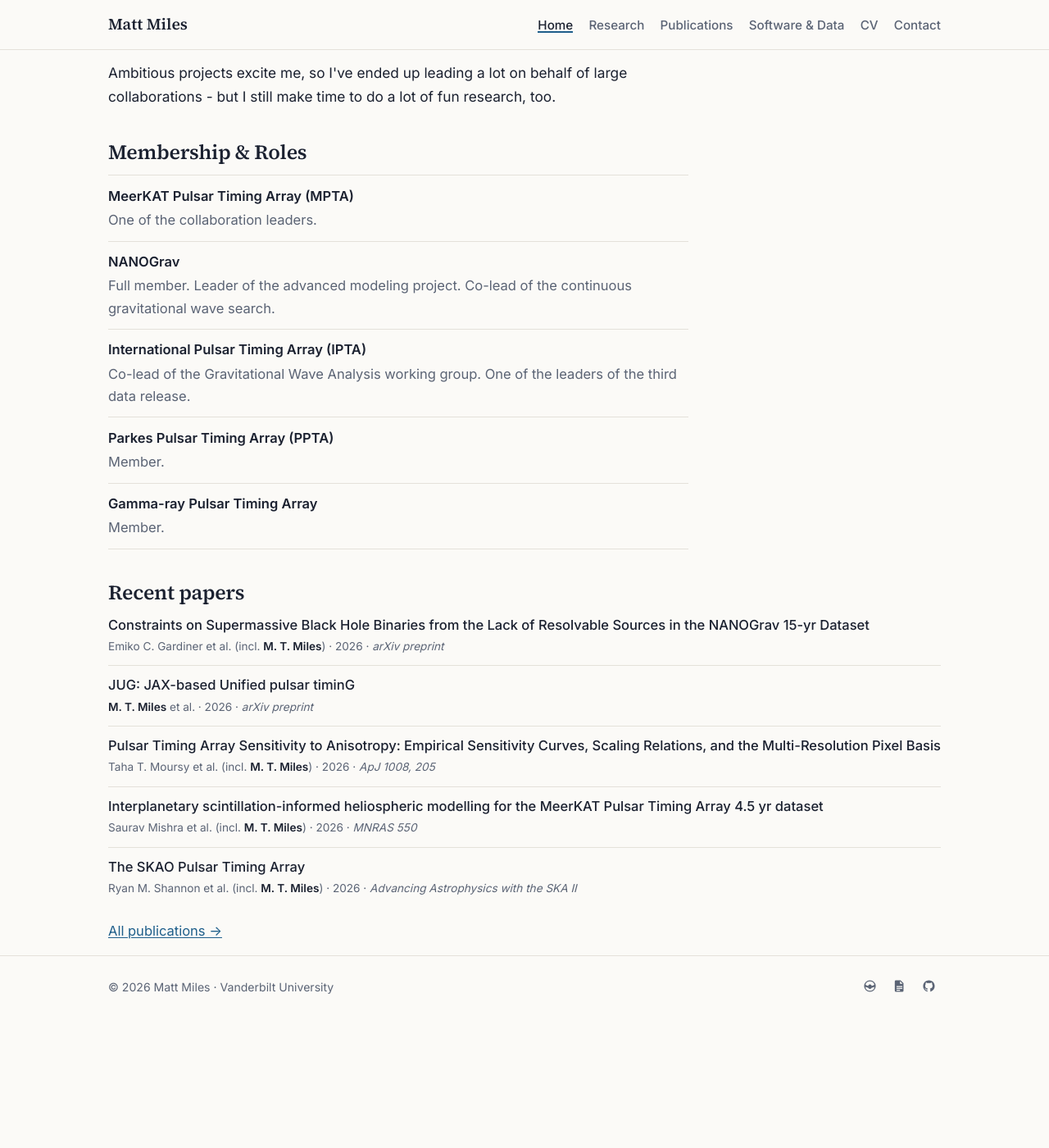
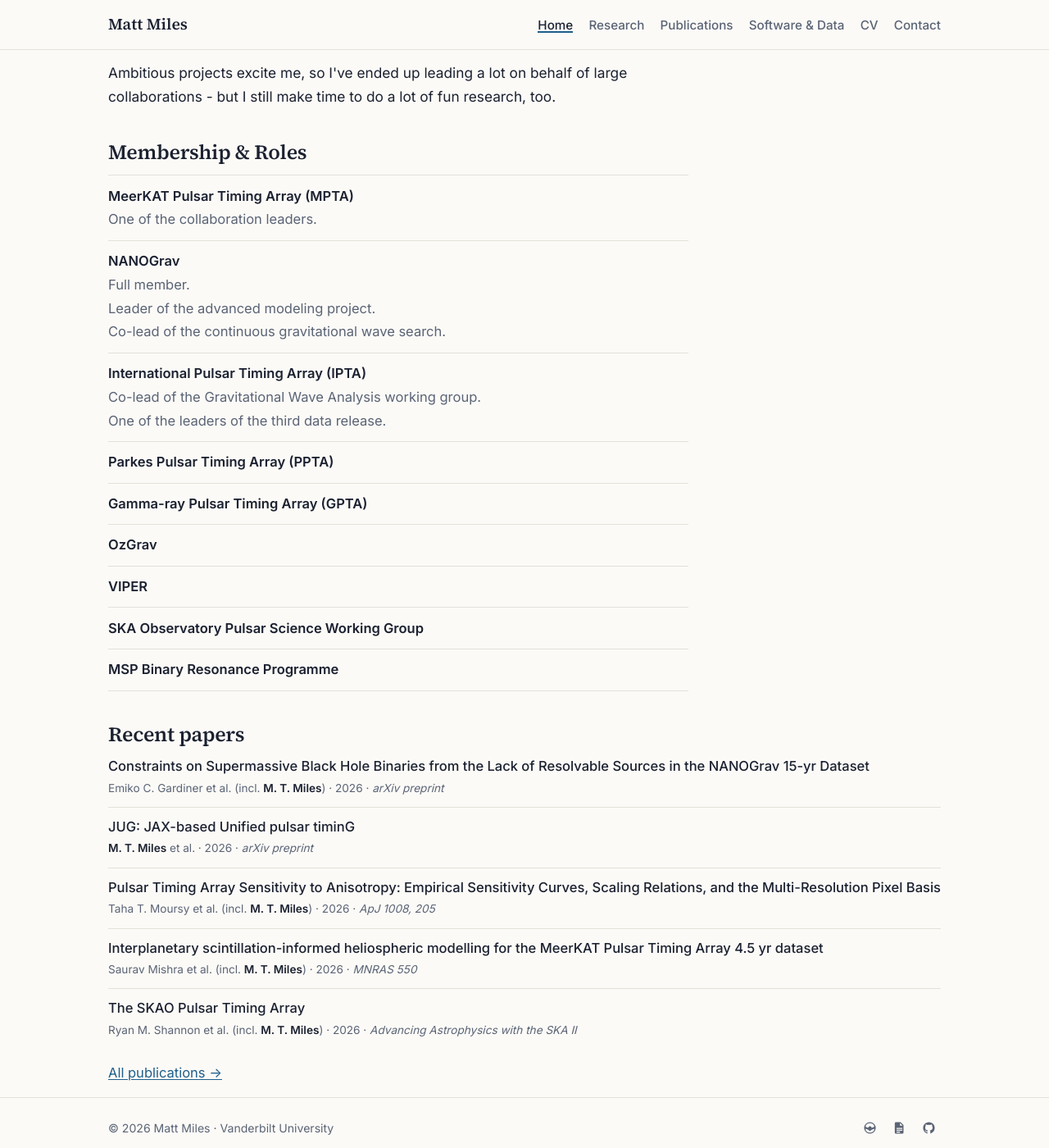
Before and after one commit to MattTMiles/MattTMiles.github.io, a Jekyll site: the page built from index.html, in a window 1280 px wide and 1400 px high, scrolled down 453 px. Shown: the whole window at 82% size. Built offline with Jekyll 4.4.1, drawn with Linux system fonts in a browser that asks for light colours; before the commit the page ends 1693 px from its top, so only the background shows below that.

Commit message:
Roles: one line per role, add OzGrav, VIPER, SKAO PSWG, MSP Binary Resonance Programme
Co-Authored-By: Claude Opus 5.5 <noreply@anthropic.com>

```diff
--- a/_data/roles.yml
+++ b/_data/roles.yml
@@ -1,14 +1,26 @@
-# Membership & Roles — shown on the home page and the CV. `url` is optional.
+# Membership & Roles — shown on the home page and the CV.
+# `url` and `roles` are optional; each item in `roles` gets its own line.
 - name: MeerKAT Pulsar Timing Array (MPTA)
   url: https://mpta-gw.github.io/
-  roles: One of the collaboration leaders.
+  roles:
+    - One of the collaboration leaders.
 - name: NANOGrav
   url: https://nanograv.org/
-  roles: Full member. Leader of the advanced modeling project. Co-lead of the continuous gravitational wave search.
+  roles:
+    - Full member.
+    - Leader of the advanced modeling project.
+    - Co-lead of the continuous gravitational wave search.
 - name: International Pulsar Timing Array (IPTA)
   url: https://ipta4gw.org/
-  roles: Co-lead of the Gravitational Wave Analysis working group. One of the leaders of the third data release.
+  roles:
+    - Co-lead of the Gravitational Wave Analysis working group.
+    - One of the leaders of the third data release.
 - name: Parkes Pulsar Timing Array (PPTA)
-  roles: Member.
-- name: Gamma-ray Pulsar Timing Array
-  roles: Member.
+- name: Gamma-ray Pulsar Timing Array (GPTA)
+- name: OzGrav
+  url: https://www.ozgrav.org/
+- name: VIPER
+  url: https://as.vanderbilt.edu/viper/
+- name: SKA Observatory Pulsar Science Working Group
+  url: https://www.skao.int/
+- name: MSP Binary Resonance Programme
--- a/_includes/roles.html
+++ b/_includes/roles.html
@@ -1,6 +1,6 @@
 {%- comment -%} Membership & roles from _data/roles.yml {%- endcomment -%}
 <ul class="roles">
   {%- for r in site.data.roles %}
-  <li><span class="org">{% if r.url %}<a href="{{ r.url }}">{{ r.name }}</a>{% else %}{{ r.name }}{% endif %}</span><span class="what">{{ r.roles }}</span></li>
+  <li><span class="org">{% if r.url %}<a href="{{ r.url }}">{{ r.name }}</a>{% else %}{{ r.name }}{% endif %}</span>{% for x in r.roles %}<span class="what">{{ x }}</span>{% endfor %}</li>
   {%- endfor %}
 </ul>
--- a/assets/css/style.css
+++ b/assets/css/style.css
@@ -176,7 +176,7 @@ main { padding-top: 2.5rem; padding-bottom: 4rem; }
 .keypapers a { white-space: normal; }
 
 .roles { list-style: none; padding: 0; margin: 0; max-width: 68ch; }
-.roles li { display: grid; grid-template-columns: 1fr; gap: .15rem; padding: .7rem 0; border-top: 1px solid var(--line); }
+.roles li { display: grid; grid-template-columns: 1fr; gap: .1rem; padding: .7rem 0; border-top: 1px solid var(--line); }
 .roles li:last-child { border-bottom: 1px solid var(--line); }
 .roles .org { font-weight: 600; }
 .roles .org a { color: var(--ink); text-decoration: none; }
```
